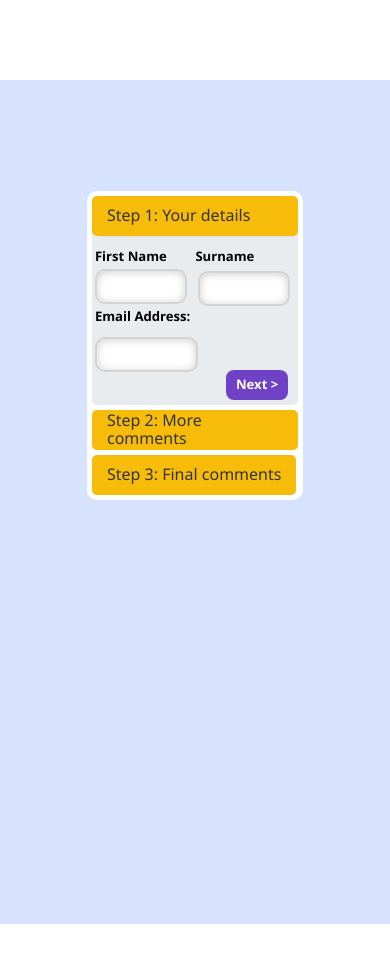
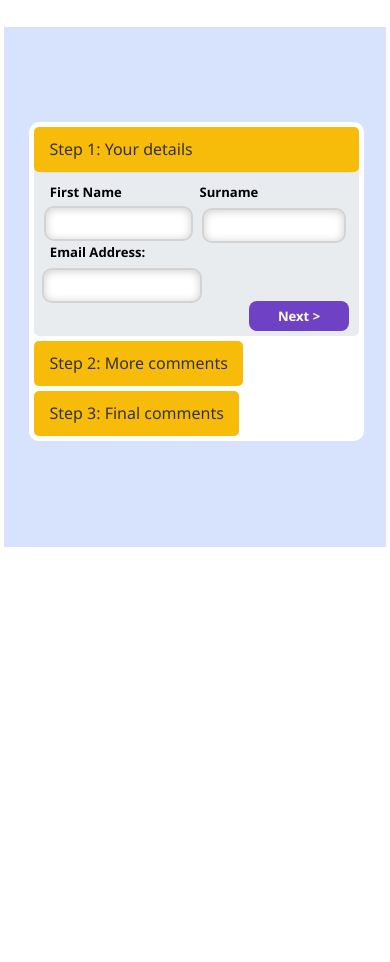
Before and after one commit to maurice-35/client-form, a React (Create React App) app in the folder client/: page / in a window 390 px wide. Shown: the top 962 px of the page. After the commit the page ends 844 px from the top, so only its background shows below. Built offline with nearby package versions, Linux system fonts and the light colour scheme; no server answers.

Commit message:
update styling

```diff
--- a/client/src/component/UserForm.js
+++ b/client/src/component/UserForm.js
@@ -137,8 +137,8 @@ const UserForm = ({
                     <div className="comments">
                       <div className="fcomment">
                         <label className="label label-comment" htmlFor="comment">Comments</label>
-                        <input onChange={(event) => handle(event.target.name, event.target.value)}
-                          className="comment-comment" type="textarea" id="fcomment" name="comment"
+                        <textarea onChange={(event) => handle(event.target.name, event.target.value)}
+                          className="comment-comment"  id="fcomment" name="comment"
                         />
                       </div>
                       <div className="next">
--- a/client/src/style/index.css
+++ b/client/src/style/index.css
@@ -1,7 +1,3 @@
-*{
-	box-sizing: border-box;
-	margin: 0;
-}
 
 body {
 position: relative;
@@ -9,16 +5,20 @@ font-family: 'Segoe UI', Tahoma, Geneva, Verdana, sans-serif;
 cursor: pointer;
 }
 
+section {
+	display: flex;
+	flex-direction: column;
+	justify-items: center;
+	background-color: rgba(170, 193, 250, 0.467);
+	margin: 7% 1% 7% 1%;
+}
+
 .container {
 	display: flex;
 	flex-direction: column;
 	justify-items: center;
-	flex-grow: 1;
-	height: 100vh;
-	width: 100vw;
-	background-color: rgba(170, 193, 250, 0.467);
-	margin-top: 8rem;
-	margin-bottom: 8rem;
+	height: 100%;
+	width: 100%;
 	font-size: 1.75rem;
 }
 
@@ -28,14 +28,13 @@ cursor: pointer;
 	justify-items: last baseline;
 	align-items: flex-end;
 	position: relative;
-	width: 60%;
-	margin-top: 5rem;
-	margin-bottom: -5rem;
+	width: 95%;
+	margin-top: 10%;
+	margin-bottom: 30%;
 	padding-top: 1.5rem;
-	padding-bottom: -3rem;
 	border-radius: 1rem;
 	background-color: #fff;
-	margin-left: 20%;
+	margin-left: 3%;
 }
 
 form.column {
@@ -46,7 +45,7 @@ form.column {
 	display: flex;
 	align-items: center;
 	width: 100%;
-	height: 5rem;
+	height: 4.5rem;
 	border-radius: 0.5rem;
 	background-color:#f7bc09;
 	margin-top: -1.5rem;
@@ -69,6 +68,7 @@ form.column {
 	padding-bottom: 0.5rem;
 	border-radius: 1rem;
 }
+
 #fname.input.input-fname {
 	display: flex;
 	width: 16rem;
@@ -178,7 +178,7 @@ form.column {
 }
 .label.label-email {
 	margin-top: 3rem;
-	margin-bottom: 1rem;
+	margin-bottom: 0.5rem;
 	margin-left: 0.75rem;
 }
 
@@ -196,7 +196,7 @@ form.column {
 }
 .label.label-dob {
 	border-right: 2rem;
-	margin-bottom: 1rem;
+	margin-bottom: 0.5rem;
 	margin-top: 1rem;
 }
 .label.label-next {
@@ -268,48 +268,22 @@ a.collapsed {
 }
 
 @media only screen and (max-width: 770px) {
-	.panel-heading {
-		height: 4rem;
-	}
   #fname.input.input-fname {
     width: 90%;
-		margin-left: 0.25rem;
+		margin-left: 1rem;
 	}
 	#sname.input.input-sname {
     width: 90%;
 		margin-left: 0.25rem;
 	}
-	#email.input {
-		width: 50%;
-		margin-left: 0.25rem;
-	}
-	#telephone.input.input-tel {
-		width: 70%;
-		margin-left: 0.25rem;
-	}
-	.label.label-tel {
-		margin-left: -0.50rem;
-	}
 	#gender {
-		width: 7.5rem;
-		margin-left: -7rem;
+		width: 100%;
+		margin-left: -5rem;
 	}
 	.label.label-gender {
 		margin-left: -0.75rem;
 	}
-	.label.label-fname {
-		margin-left: -0.5rem;
-	}
 	.label.label-sname {
 		margin-left: -0.75rem;
 	}
-	.label.label-email {
-		margin-left: -0.5rem;
-	}
-	#date.input {
-		width: 16%;
-	}
-	.label.label-next {
-		width: 30%;
-	}
 }
```
